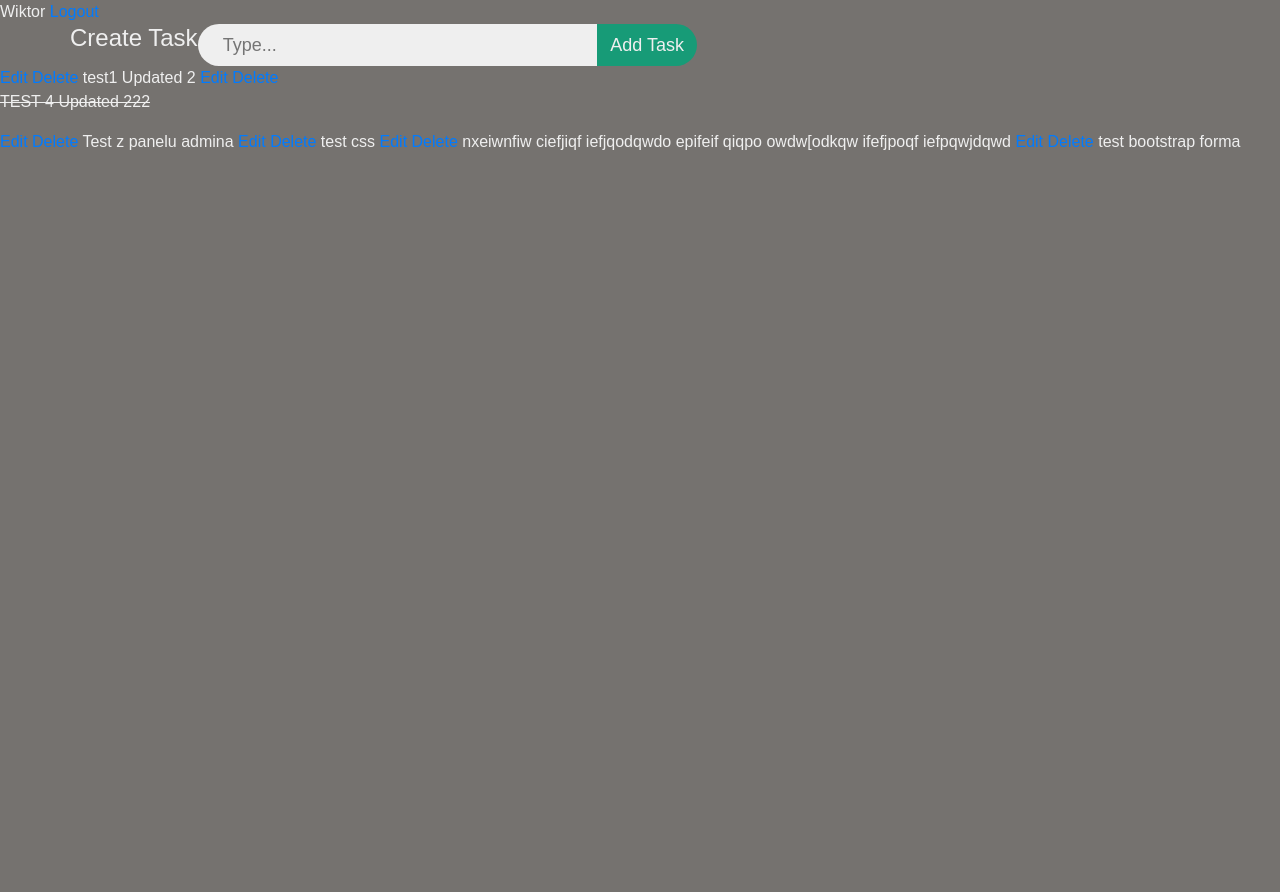
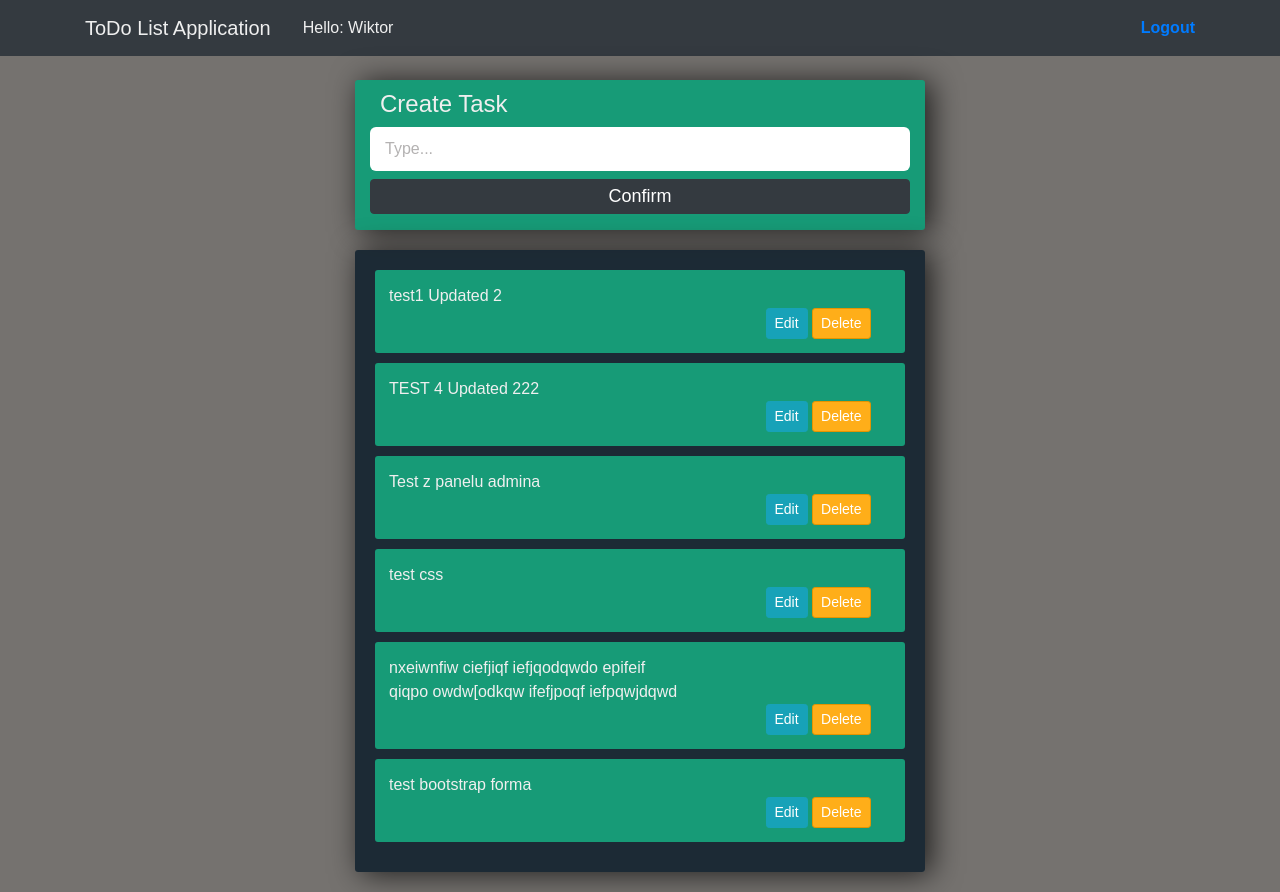
Before and after one commit to Wiktor90/ToDoApp, a Django app: page / in a window 1280 px wide. Before the commit the page ends 150 px from the top, so only its background shows below. Run offline with Django 3.2, Linux system fonts and the light colour scheme; a user stored in the database is signed in; data comes from the database, SQL or seed files in the repository; both versions use the stored data as it was after the commit; some libraries are stand-ins or nearby versions.

Commit message:
frontend in proccess

```diff
--- a/todo/static/todo/main.css
+++ b/todo/static/todo/main.css
@@ -5,45 +5,78 @@ body{
     background: #75726f;
     font-family: sans-serif;
 }
-.box{
-    position: absolute;
-    top: 15%;
-    left: 25%;
-    width: 550px;
+
+.logout
+{
+    margin-left: auto;
+    text-align: right;
 }
-h1{
-    margin: 0 0 10px;
+
+h1
+{
+    margin: 10px 0 0 10px;
     padding: 0;
     font-size: 24px;
+    text-align: left;
 }
-input{
-    position: relative;
-    display: inline-block;
+
+input[type="text"]
+{
+    width: 100%;
+    padding: 10px 15px;
+    margin: 8px 0;
+    border: none;
+    border-radius: 6px;
+}
+.btn-sub
+{
+    width: 100%;
     font-size: 18px;
-    box-sizing: border-box;
+    padding: 3px 12px;
+}
+.btn-sub:hover
+{
+    background: rgba(23, 76, 116, 0.9);
+    border: none;
+}
+.task-header
+{
+    background-color: #179b77;
+    border-radius: 3px;
+    box-shadow: 6px 2px 30px 0px rgba(0,0,0,0.75);
+}
 
+input::placeholder {
+  color: #b4b2b2;
 }
-input[type="text"]{
-    background: #efefef;
-    width: 400px;
-    height: 42px;
-    border: none;
-    outline: none;
-    border-radius: 25px 0 0 25px;
-    padding: 0 25px;
+
+.center-column{
+    margin: 20px auto;
+    padding:20px;
+    background-color: rgba(19, 35, 47, 0.9);
+    border-radius: 3px;
+    box-shadow: 6px 2px 30px 0px rgba(0,0,0,0.75);
 }
-input[type="submit"]{
-    position: relative;
-    left: -5px;
-    border-radius: 0 25px 25px 0;
-    height: 42px;
-    width: 100px;
-    border: none;
-    outline: none;
-    cursor: pointer;
-    background: #179b77;
-    color: #efefef
+
+.item-row{
+    background-color: #179b77;
+    margin-bottom: 10px;
+    padding: 14px;
+    border-radius: 3px;
+    color: #efefef;
+    font-size: 16px;
 }
-input[type="submit"]:hover{
-    background: #1ab188
+
+.btn-danger{
+    background-color: #ffae19;
+    border-color: #e59400;
 }
+
+.task-txt
+{
+    max-width: 70%;
+}
+.task-btn
+{
+    margin-left: auto;
+}
--- a/todo/templates/todo/base.html
+++ b/todo/templates/todo/base.html
@@ -8,30 +8,49 @@
     </head>
 
     <body>
-        <nav>
-            <span>{{ request.user }}</span>
-            <a href="{% url 'logout' %}">Logout</a>
+        <nav class="navbar navbar-dark bg-dark navbar-expand-sm mb-4">
+            <div class="container">
+                <a class="navbar-brand" hfer="#">ToDo List Application</a>
+                <div class="ml-3">Hello: {{ request.user }}</div>
+                <div class="logout">
+                    <a href="{% url 'logout' %}"><strong>Logout</strong></a>
+                <div>
+            </div>
         </nav>
 
         <div class="container">
             <div class="row">
+
+                <div class="col-sm-10 col-md-8 col-lg-6 offset-sm-1 offset-md-2 offset-lg-3 task-header">
                         <h1>Create Task</h1>
-                <form method="POST" action="{% url 'tasks_list' %}">
+
+                        <form  method="POST" action="/">
                             {% csrf_token %}
-                    {{ form.title }}
-                    <input type="submit" name="" value="Add Task">
+
+                            {{form.title}}
+                            <button type="submit" class="btn btn-dark mb-3 btn-sub">Confirm</button>
                         </form>
                 </div>
+
+                <div class="col-sm-10 col-md-8 col-lg-6 offset-sm-1 offset-md-2 offset-lg-3 center-column">
+
+                        {% for task in tasks %}
+                            <div class="item-row">
+                                {% if task.complete == True %}
+                                <div class="col-sm-7 p-0"><strike>{{task}}</strike></div>
+                                {% else %}
+                                <div class="col-sm-7 p-0 align-bottom">{{task}}</div>
+                                {% endif %}
+
+                                <div class="col-sm-3 offset-sm-9 p-0 align-middle">
+                                    <div class="d-inline"><a class="btn btn-sm btn-info" href="{% url 'edit_task' task.pk %}">Edit</a></div>
+                                    <div class="d-inline"><a class="btn btn-sm btn-danger" href="{% url 'delete_task' task.pk %}">Delete</a></div>
                                 </div>
-        {% for task in tasks %}
-            <a href="{% url 'edit_task' task.pk %}">Edit</a>
-            <a href="{% url 'delete_task' task.pk %}">Delete</a>
-            {% if task.status == True %}
-            <strike><p>{{ task }}</p></strike>
-            {% else %}
-            <span>{{ task }}</span>
-            {% endif %}
+
+                            </div>
                         {% endfor %}
-
+                </div>
+            </div>
+        </div>
     </body>
 </html>
```
Also changed, not shown: todo/static/todo/style.css (+31 -12 lines), db.sqlite3. Lines whose indentation alone changed are shown as unchanged.
